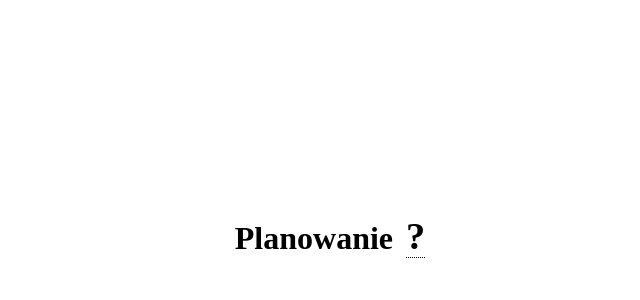
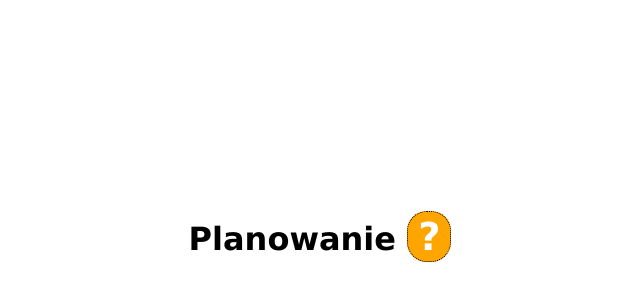
Before and after one commit to nic00la1/ToolTip, an Angular app: page / in a window 1280 px wide. Shown: the part 172-472 px from the top of the page, without its empty margins (310-950 px from the left). Built offline with nearby package versions, Linux system fonts and the light colour scheme.

Commit message:
lepszy styl

```diff
--- a/src/app/app.component.css
+++ b/src/app/app.component.css
@@ -13,19 +13,32 @@
 
   .tooltip .tooltiptext {
     visibility: hidden;
+    font-size: 22px;
+    font-weight: 500;
     width: 200px;
-    background-color: black;
-    color: #fff;
+    background-color: blanchedalmond;
+    color: black;
     text-align: center;
     padding: 5px 0;
-    border-radius: 6px;
+    border-radius: 20px;
     position: absolute;
     z-index: 1;
-    bottom: 125%; /* Position the tooltip above the text */
-    left: 50%;
-    transform: translateX(-50%); /* Center the tooltip */
+    top: 50%;
+    left: 125%; /* Position the tooltip to the right of the text */
+    transform: translateY(-50%); /* Center the tooltip vertically */
     opacity: 0;
     transition: opacity 0.3s;
+  }
+
+  .tooltip .tooltiptext::after {
+    content: "";
+    position: absolute;
+    top: 50%;
+    right: 100%; /* Position the arrow to the left of the tooltip */
+    transform: translateY(-50%);
+    border-width: 20px;
+    border-style: solid;
+    border-color: transparent blanchedalmond transparent transparent;
   }
 
   .tooltip:hover .tooltiptext {
@@ -34,8 +47,13 @@
   }
 
   .tooltip-icon {
-    border-bottom: 1px dotted black;
+    border: 1px dotted black;
+    background-color: orange;
+    border-radius: 20px;
+    padding: 2px 10px;
+    color: white;
     font-weight: bold;
     font-size: 1.2em;
     margin-left: 5px;
+    margin: 0px 20px 0px 0px;
   }
--- a/src/styles.css
+++ b/src/styles.css
@@ -1 +1,4 @@
 /* You can add global styles to this file, and also import other style files */
+* {
+    font-family: Verdana, Geneva, Tahoma, sans-serif;
+}
```
